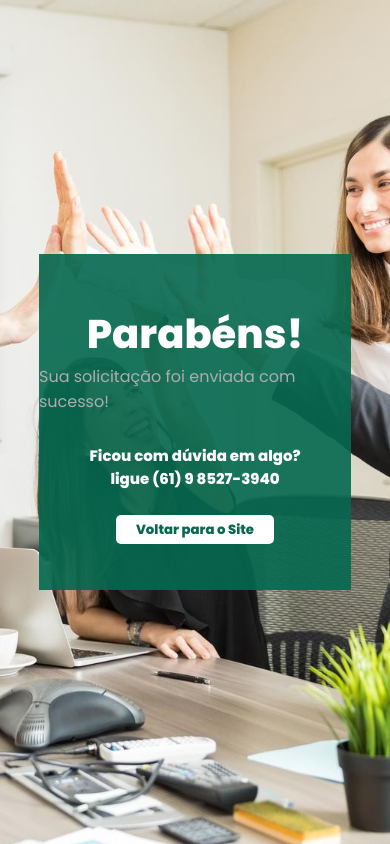
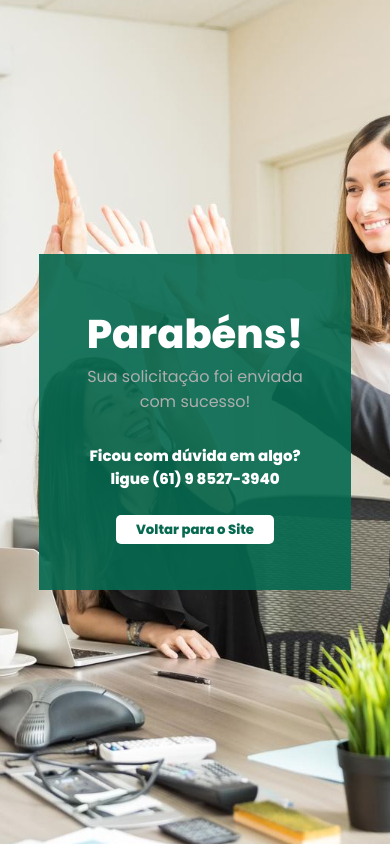
Before and after one commit to artkelv/francy_seguros_nextjs, a Next.js app: page /sucess in a window 390 px wide. Built offline with nearby package versions, Linux system fonts and the light colour scheme.

Commit message:
arrumando pagina de sucess

```diff
--- a/pages/404.jsx
+++ b/pages/404.jsx
@@ -2,10 +2,14 @@ import Image from "next/image";
 import img404 from "@/public/img/not_found_background.svg";
 import styles from "@/styles/404.module.scss";
 import Link from "next/link";
+import Head from "next/head";
 
 export default function Page404(){
     return(
         <div id={styles.container}>
+            <Head>
+                <title>Página não encontrada</title>
+            </Head>
             <nav id={styles.navLinks}>
                 <ul id={styles.unListLinks}>
                     <li>
--- a/pages/index.jsx
+++ b/pages/index.jsx
@@ -45,6 +45,7 @@ export default function Home() {
     <div>
       <Head>
         <title>Francy Seguros - Planos de Saúde e Odontológico | Melhores Opções.</title>
+        <meta name="viewport" content="width=device-width, initial-scale=1.0"/>
         <meta name="description" content="Encontre o melhor plano de saúde, odontológico ou empresarial para você e sua família. Cote agora com as melhores seguradoras do mercado." />
         <meta property="og:site_name" content="Francy Seguros" />
         <meta property="og:title" content="Francy Seguros | Planos de Saúde e Odontológicos" />
--- a/pages/sucess.jsx
+++ b/pages/sucess.jsx
@@ -1,10 +1,17 @@
 import Link from "next/link";
 import "animate.css"
 import styles from "@/styles/sucessPage.module.scss";
+import Head from "next/head";
 
 export default function sucessPage(){
     return(
         <div id={styles.containerSucessPage}>
+            <Head>
+                <title>Solicitação enviada!</title>
+                <meta name="viewport" content="width=device-width, initial-scale=1.0"/>
+                <meta name="robots" content="index,follow" />
+                <meta name="googlebot" content="index,follow" />
+            </Head>
             <div id={styles.imgSucess}></div>
             <section id={styles.sectionTitles} className="animate__animated animate__backInRight">
                 <div id={styles.contentTitles}>
--- a/styles/sucessPage.module.scss
+++ b/styles/sucessPage.module.scss
@@ -52,7 +52,6 @@
         height: 100vh;
         justify-content: center;
         background-image: url(../public/img/sucess-request.jpg);
-        //background-size: cover;
         background-position: center;
     }
     #imgSucess{
@@ -63,12 +62,15 @@
     }
     #contentTitles{
         background-color: #066950e8;
-        //border: 1px solid #fff;
         border: none;
         padding: 50px 0;
         display: flex;
         flex-direction: column;
         align-items: center;
+    }
+    #subTitle{
+        text-align: center;
+        width: 80%;
     }
     #doubt{
         font-size: 15px;
```
